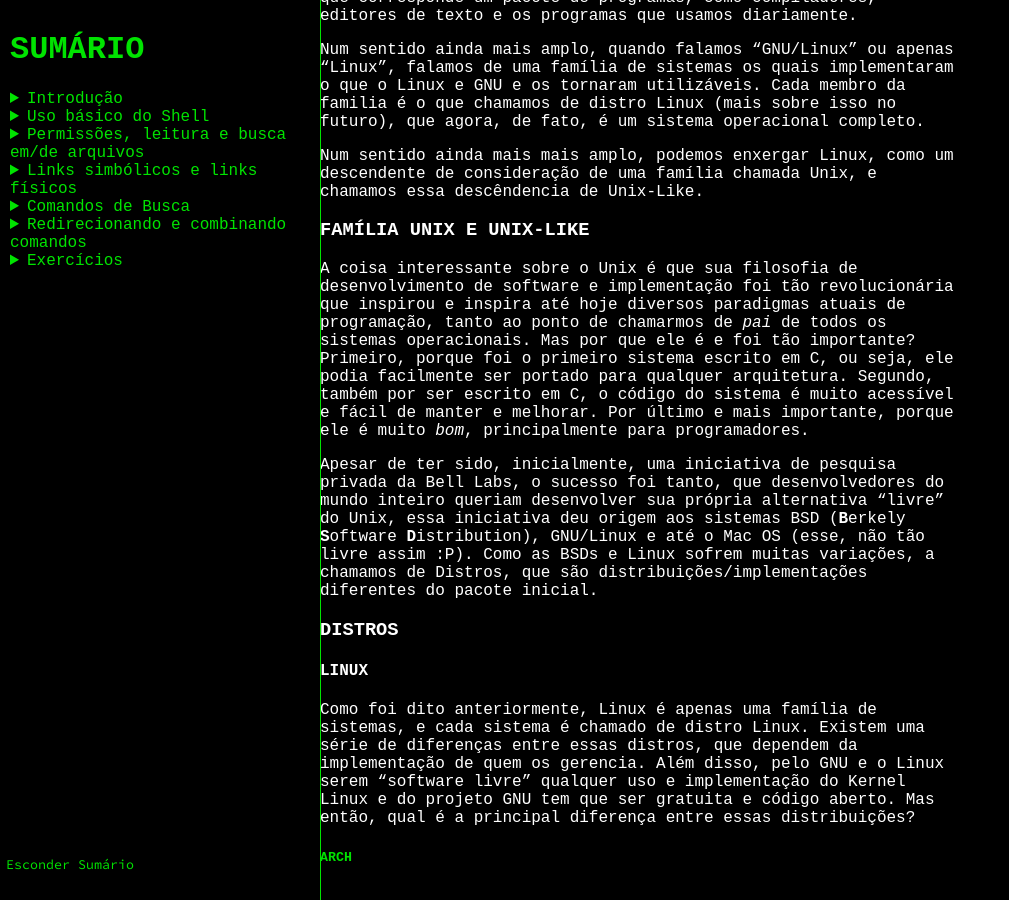
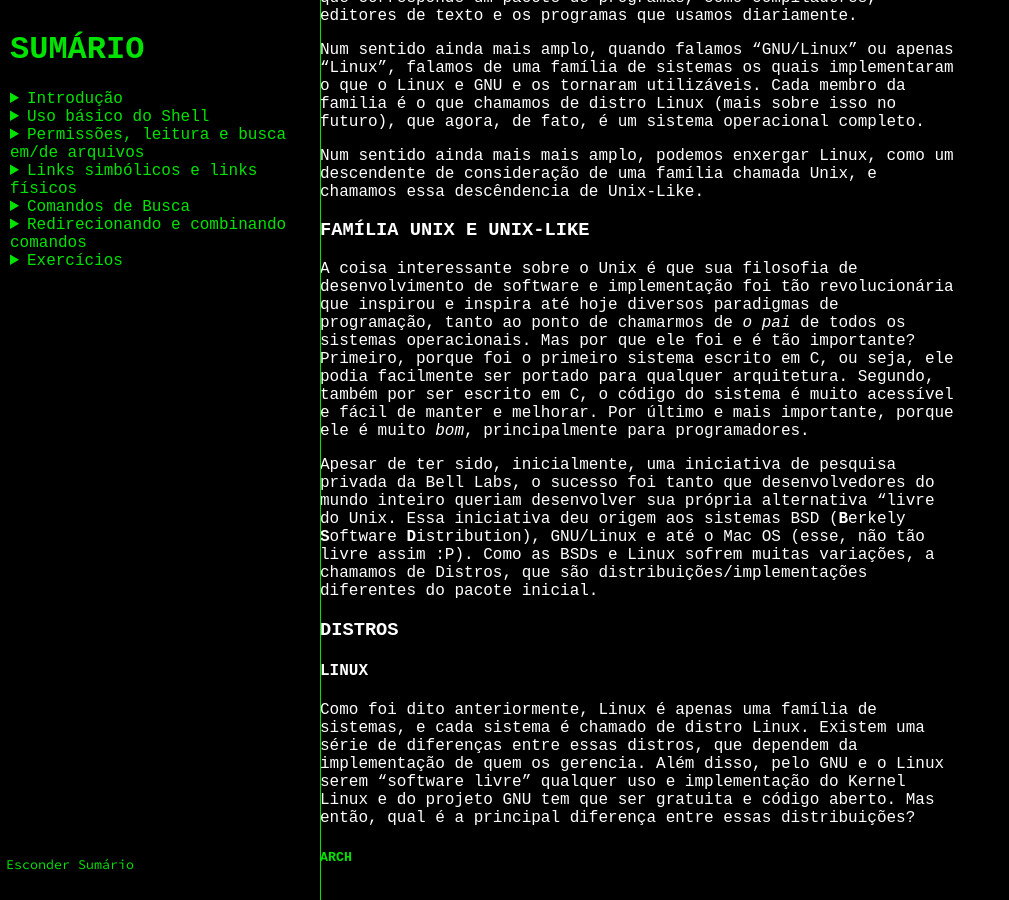
Before and after one commit to PETCC-UFRN/minicurso-linux-git, a Jekyll site: the page built from primeiroDia.md, in a window 1280 px wide and 900 px high, scrolled down 1177 px. Shown: the whole window, without its empty margins (0-1009 px from the left). Built offline with Jekyll 4.4.1, drawn with Linux system fonts in a browser that asks for light colours; some of the changed text lies outside the part shown.

Commit message:
fix(primeiro dia): erros de escrita apontadas por Umberto
obrigado @umbertocosta

```diff
--- a/primeiroDia.md
+++ b/primeiroDia.md
@@ -113,14 +113,14 @@ chamada Unix, e chamamos essa descêndencia de Unix-Like.
 ### Família Unix e Unix-Like
 
 A coisa interessante sobre o Unix é que sua filosofia de desenvolvimento de software e implementação foi tão
-revolucionária que inspirou e inspira até hoje diversos paradigmas atuais de programação, tanto ao ponto de chamarmos
-de *pai* de todos os sistemas operacionais. Mas por que ele é e foi tão importante? Primeiro, porque foi o primeiro
+revolucionária que inspirou e inspira até hoje diversos paradigmas de programação, tanto ao ponto de chamarmos
+de *o pai* de todos os sistemas operacionais. Mas por que ele foi e é tão importante? Primeiro, porque foi o primeiro
 sistema escrito em C, ou seja, ele podia facilmente ser portado para qualquer arquitetura. Segundo, também por ser
 escrito em C, o código do sistema é muito acessível e fácil de manter e melhorar. Por último e mais importante,
 porque ele é muito *bom*, principalmente para programadores.
 
-Apesar de ter sido, inicialmente, uma iniciativa de pesquisa privada da Bell Labs, o sucesso foi tanto, que
-desenvolvedores do mundo inteiro queriam desenvolver sua própria alternativa "livre" do Unix, essa iniciativa
+Apesar de ter sido, inicialmente, uma iniciativa de pesquisa privada da Bell Labs, o sucesso foi tanto que
+desenvolvedores do mundo inteiro queriam desenvolver sua própria alternativa "livre do Unix. Essa iniciativa
 deu origem aos sistemas BSD (**B**erkely **S**oftware **D**istribution), GNU/Linux e até o Mac OS (esse, não
 tão livre assim :P). Como as BSDs e Linux sofrem muitas variações, a chamamos de Distros, que são distribuições/implementações
 diferentes do pacote inicial.
@@ -138,7 +138,7 @@ Como foi dito anteriormente, Linux é apenas uma família de sistemas, e cada si
 <br>
 
 Uma das mais minimalistas e customisáveis, o Arch tem como propósito a simplicidade ao extremo no seu
-pacote básico. Desde a instalação até a configuração de cada detalhe, é responsabilidade do usuário,
+pacote básico. Desde a instalação até a configuração de cada detalhe, a responsabilidade é do usuário,
 ou seja, cada acerto e cada erro é exclusivamente seu. Devido as essas características, o Arch é muito
 popular entre usuários mais entusiastas e programadores.
 
@@ -162,7 +162,7 @@ rápido, o que significa que as atualizações são mais frequentes, mas menos t
 <br>
 
 Sem dúvida, uma das distros mais populares, o Ubuntu é conhecido pela sua facilidade de uso e instalação,
-de tal forma que é muito popular entre usuários que estão começando a usar Linux. Pois, abstrai muitas
+de tal forma que é muito popular entre usuários que estão começando a usar Linux, pois, abstrai muitas
 nuances que podem ser intimidadoras para novos usuários.
 
 Além disso, o Ubuntu é baseado no Debian, o que significa que ele herda muitas características positivas, como, em
```
Also changed, not shown: other parts of primeiroDia.md (+14 -13 lines).
